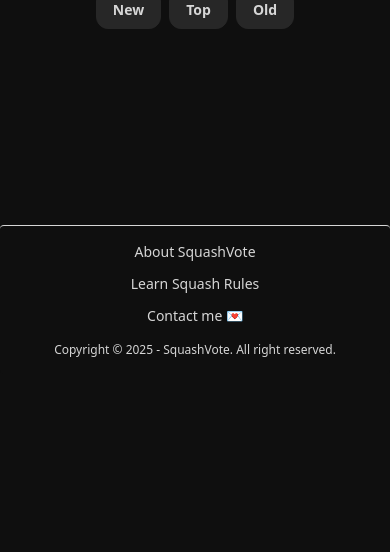
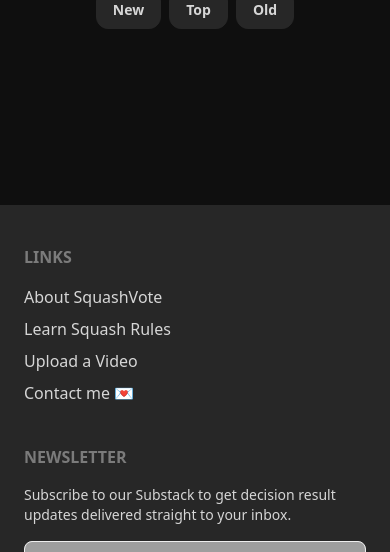
Before and after one commit to yoyocatw/SquashVote, a Django app: template vote/templates/vote/index.html in a window 390 px wide. Shown: the part 269-821 px from the top of the page. Before the commit the page ends 626 px from the top, so only its background shows below. Run offline with Django 5.2, Linux system fonts and the light colour scheme; the template is opened without the code that fills it, so the values that code supplies are empty; style sheets or scripts are compiled from the project's sources; some libraries are stand-ins or nearby versions; grey boxes are pictures that could not be loaded.

Commit message:
added substack to footer

```diff
--- a/squashvote/settings.py
+++ b/squashvote/settings.py
@@ -58,7 +58,7 @@ CANONICAL_DOMAIN = "squashvote.wtf"
 SECURE_SSL_REDIRECT = False
 SECURE_SSL_HOST = "squashvote.wtf"  # Remove for local development
 SESSION_COOKIE_SECURE = True  # Change to True for production
-CSRF_COOKIE_SECURE = True  # Change to True for production
+CSRF_COOKIE_SECURE = True # Change to True for production
 SECURE_HSTS_SECONDS = 31536000
 SECURE_HSTS_INCLUDE_SUBDOMAINS = True
 SECURE_HSTS_PRELOAD = True
--- a/vote/templates/vote/index.html
+++ b/vote/templates/vote/index.html
@@ -162,30 +162,46 @@
   </div>
 </div>
 
-<footer
-  class="footer footer-horizontal footer-center bg-base-100 border-t text-base-content rounded p-4 mt-5 -mb-4"
->
-  <div class="space-y-2">
-    <nav class="grid grid-flow-row sm:grid-flow-col gap-3">
-      <a class="link link-hover" href="{% url 'about' %}">About SquashVote</a>
-      <a class="link link-hover" href="{% url 'rules' %}">
-        Learn Squash Rules</a
-      >
-      <a
-        href="mailto:illreadit@squashvote.wtf"
-        target="_blank"
-        class="link-hover link"
-        >Contact me 💌</a
-      >
+
+<footer class="bg-base-200 text-base-content py-10 px-6">
+  <div class="max-w-7xl mx-auto grid grid-cols-1 md:grid-cols-2 gap-10">
+
+    <!-- Left: Navigation Links -->
+    <nav>
+      <h6 class="footer-title mb-4 text-base-content/80">Links</h6>
+      <ul class="space-y-2">
+        <li><a class="link link-hover" href="{% url 'about' %}">About SquashVote</a></li>
+        <li><a class="link link-hover" href="{% url 'rules' %}">Learn Squash Rules</a></li>
+        <li><a class="link link-hover" href="{% url 'video_form' %}">Upload a Video</a></li>
+        <li><a href="mailto:illreadit@squashvote.wtf" class="link-hover link">Contact me 💌</a></li>
+      </ul>
     </nav>
-    <aside class="text-xs md:text-sm">
-      <p>
+
+    <!-- Right: Substack Newsletter -->
+    <div>
+      <h6 class="footer-title mb-4 text-base-content/80">Newsletter</h6>
+      <p class="text-sm mb-4 max-w-md">
+        Subscribe to our Substack to get decision result updates delivered straight to your inbox.
+      </p>
+      <iframe
+        src="https://squashvote.substack.com/embed"
+        width="100%"
+        height="200"
+        style="border:1px solid #EEE; background:white; border-radius: 0.5rem;"
+        frameborder="0"
+        scrolling="no"
+      ></iframe>
+    </div>
+
+  </div>
+  </footer>
+<footer class="footer sm:footer-horizontal footer-center bg-base-100 text-base-content p-4">
+  <aside>
+    <p>
         Copyright © <span id="year"></span> - SquashVote. All right reserved.
-      </p>
-    </aside>
-  </div>
+    </p>
+  </aside>
 </footer>
-
 {% endblock %}
 {% block scripts %}
 
```
Also changed, not shown: static/css/output.css.
